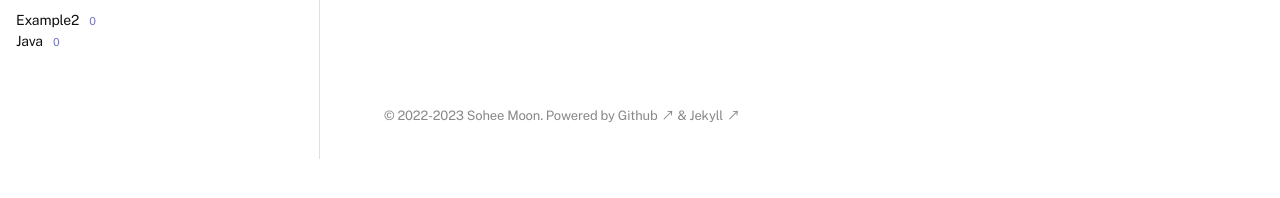
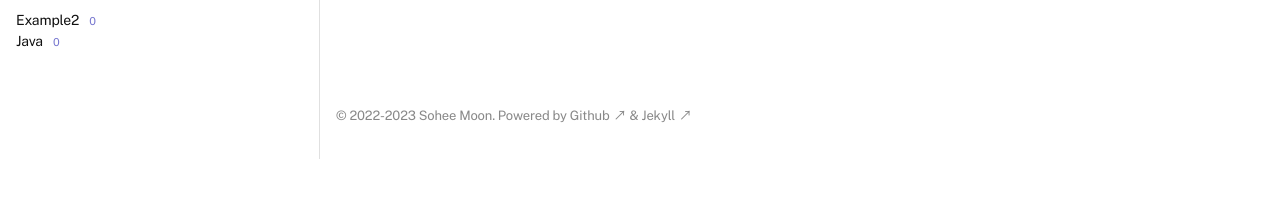
Before and after one commit to soheetech/soheetech.github.io, a Jekyll site: the page built from index.md, in a window 1280 px wide. Shown: the part 132-330 px from the top of the page. Built offline with Jekyll 4.4.1, drawn with Linux system fonts in a browser that asks for light colours.

Commit message:
Update footer.html

```diff
--- a/_includes/footer.html
+++ b/_includes/footer.html
@@ -1,3 +1,3 @@
-<footer class="container">
-  <p class="col">&copy; 2022-2023 {{ site.author }}. Powered by <a href="{{ "https://github.com/" | relative_url }}" target="_blank">Github</a>&nbsp;&&nbsp;<a href="{{ "https://jekyllrb.com/" | relative_url }}" target="_blank">Jekyll</a></p>
+<footer>
+  <p>&copy; 2022-2023 {{ site.author }}. Powered by <a href="{{ "https://github.com/" | relative_url }}" target="_blank">Github</a>&nbsp;&&nbsp;<a href="{{ "https://jekyllrb.com/" | relative_url }}" target="_blank">Jekyll</a></p>
 </footer>
```
